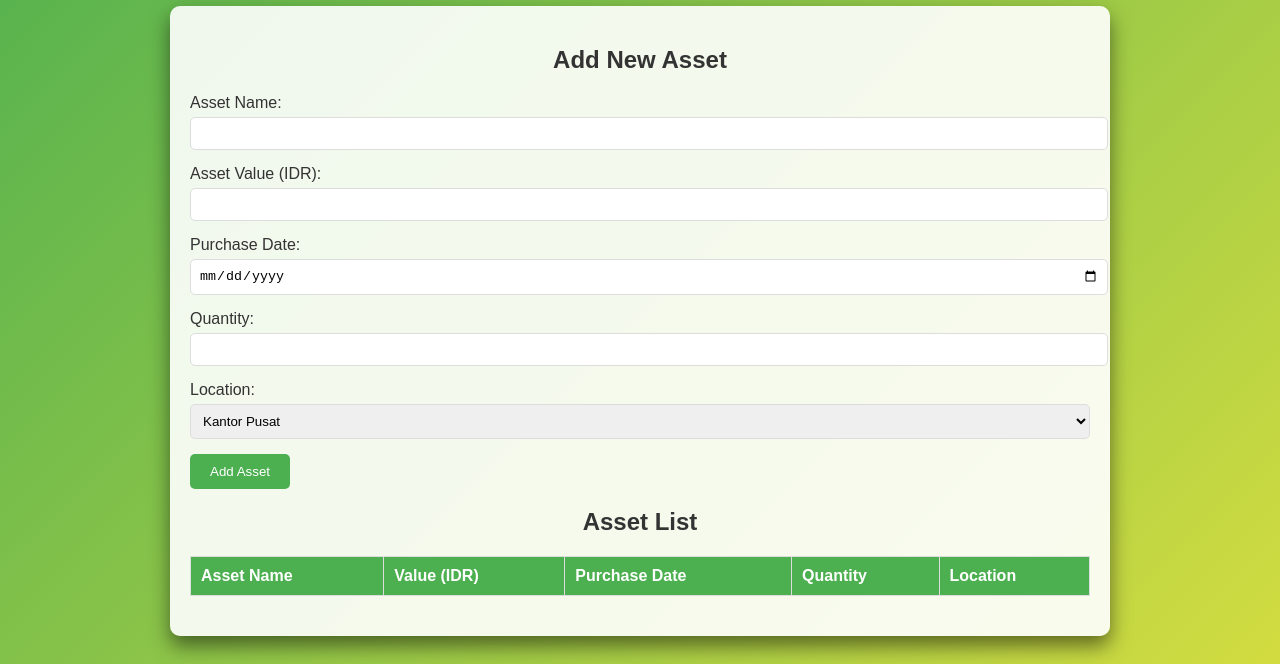
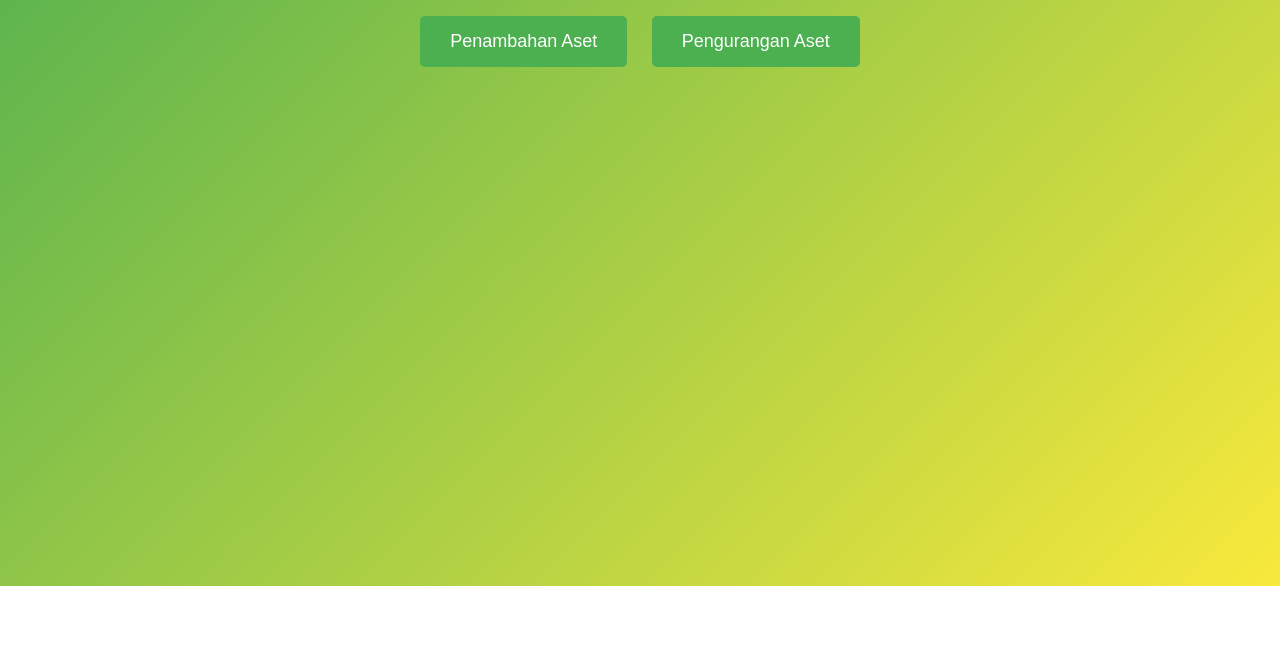
Before and after one commit to tegarfa17/Asset, a plain HTML site: page index.html in a window 1280 px wide. Shown: the part 214-878 px from the top of the page. After the commit the page ends 800 px from the top, so only its background shows below. Drawn offline with Linux system fonts and the light colour scheme.

Commit message:
ganti konsep

```diff
--- a/index.html
+++ b/index.html
@@ -3,7 +3,7 @@
 <head>
     <meta charset="UTF-8">
     <meta name="viewport" content="width=device-width, initial-scale=1.0">
-    <title>Asset Management - Palm Oil Plantations</title>
+    <title>Asset Management - Palm Oil Plantation</title>
     <style>
         @keyframes fadeIn {
             from { opacity: 0; }
@@ -36,6 +36,27 @@
             border-radius: 10px;
             box-shadow: 0 10px 20px rgba(0, 0, 0, 0.5);
             color: #333;
+        }
+        .selection-container {
+            text-align: center;
+            margin-bottom: 20px;
+        }
+        .selection-button {
+            padding: 15px 30px;
+            margin: 10px;
+            font-size: 18px;
+            background-color: #4caf50;
+            color: white;
+            border: none;
+            cursor: pointer;
+            border-radius: 5px;
+            transition: background-color 0.3s;
+        }
+        .selection-button:hover {
+            background-color: #388e3c;
+        }
+        .hidden {
+            display: none;
         }
         table {
             width: 100%;
@@ -95,7 +116,13 @@
         <img src="https://indrakarya.co.id/wp-content/uploads/2025/02/cropped-Turunan-Logo-01-1.png" alt="Company Logo" class="logo">
     </div>
     <h1>Asset Management System - Palm Oil Plantation</h1>
-    <div class="container">
+
+    <div class="selection-container">
+        <button class="selection-button" onclick="showPage('add')">Penambahan Aset</button>
+        <button class="selection-button" onclick="showPage('reduce')">Pengurangan Aset</button>
+    </div>
+
+    <div id="add-page" class="container hidden">
         <h2>Add New Asset</h2>
         <form id="asset-form">
             <div class="form-group">
@@ -125,49 +152,22 @@
             </div>
             <button type="submit">Add Asset</button>
         </form>
+    </div>
 
-        <h2>Asset List</h2>
-        <table>
-            <thead>
-                <tr>
-                    <th>Asset Name</th>
-                    <th>Value (IDR)</th>
-                    <th>Purchase Date</th>
-                    <th>Quantity</th>
-                    <th>Location</th>
-                </tr>
-            </thead>
-            <tbody id="asset-list">
-            </tbody>
-        </table>
+    <div id="reduce-page" class="container hidden">
+        <h2>Reduce Asset</h2>
+        <p>Form for reducing assets will be added here.</p>
     </div>
 
     <script>
-        const form = document.getElementById('asset-form');
-        const assetList = document.getElementById('asset-list');
-
-        form.addEventListener('submit', e => {
-            e.preventDefault();
-            const assetName = document.getElementById('asset-name').value;
-            const assetValue = document.getElementById('asset-value').value;
-            const purchaseDate = document.getElementById('purchase-date').value;
-            const quantity = document.getElementById('quantity').value;
-            const location = document.getElementById('location').value;
-
-            const newRow = `<tr>
-                <td>${assetName}</td>
-                <td>${formatRupiah(assetValue)}</td>
-                <td>${purchaseDate}</td>
-                <td>${quantity}</td>
-                <td>${location}</td>
-            </tr>`;
-
-            assetList.innerHTML += newRow;
-            form.reset();
-        });
-
-        function formatRupiah(angka) {
-            return new Intl.NumberFormat('id-ID', { style: 'currency', currency: 'IDR' }).format(angka);
+        function showPage(page) {
+            document.getElementById('add-page').classList.add('hidden');
+            document.getElementById('reduce-page').classList.add('hidden');
+            if (page === 'add') {
+                document.getElementById('add-page').classList.remove('hidden');
+            } else if (page === 'reduce') {
+                document.getElementById('reduce-page').classList.remove('hidden');
+            }
         }
     </script>
 </body>
```
